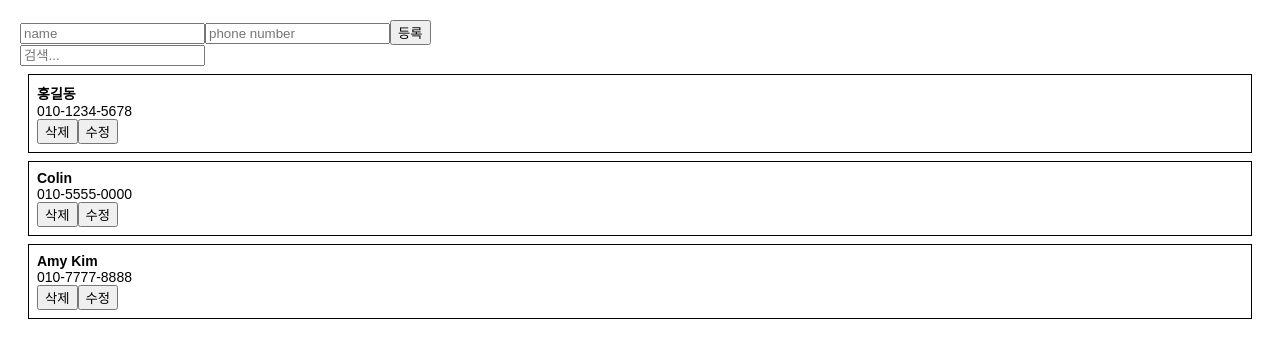
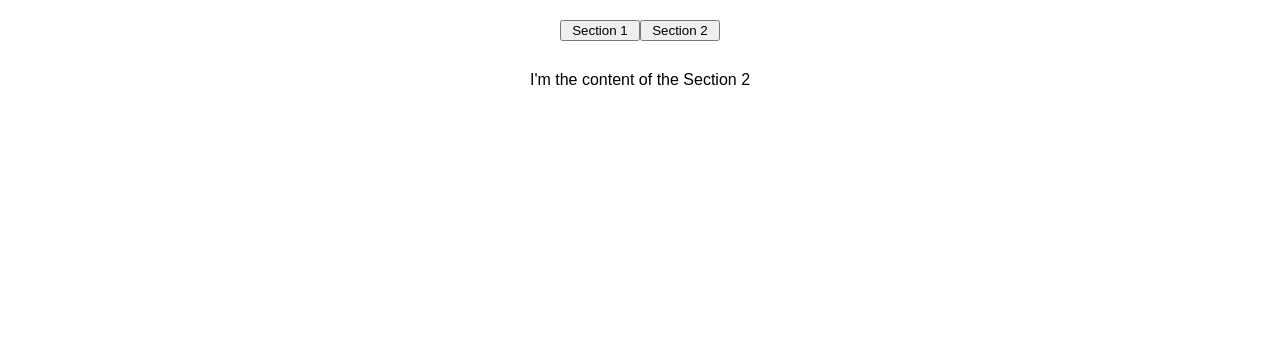
Before and after one commit to minnheima/my-app, a React (Create React App) app: page / in a window 1280 px wide. Shown: the top 358 px of the page. Built offline with nearby package versions, Linux system fonts and the light colour scheme.

Commit message:
hooks 공부

```diff
--- a/src/App.css
+++ b/src/App.css
@@ -2,7 +2,7 @@
   text-align: center;
 }
 
-.App-logo {
+/* .App-logo {
   height: 40vmin;
   pointer-events: none;
 }
@@ -35,4 +35,13 @@
   to {
     transform: rotate(360deg);
   }
+} */
+button {
+  width: 5rem;
 }
+.content-box {
+  font-size: 16px;
+  color: #000;
+  text-align: center;
+  margin-top: 30px;
+}
--- a/src/App.js
+++ b/src/App.js
@@ -1,108 +1,42 @@
-// import { info } from 'node-sass';
-import React, { Component } from 'react';
-import './App.css';
-import PhoneForm from './Components/PhoneForm';
-import PhoneInfoList from './Components/PhoneInfoList';
+import React, { useState } from "react";
+import "./App.css";
 
-// function App() {
-//   return (
-//     <div className="App">
-//       <header className="App-header">
-//         <img src={logo} className="App-logo" alt="logo" />
-//         <p>
-//           Edit <code>src/App.js</code> and save to reload.
-//         </p>
-//         <a
-//           className="App-link"
-//           href="https://reactjs.org"
-//           target="_blank"
-//           rel="noopener noreferrer"
-//         >
-//           Learn React
-//         </a>
-//       </header>
-//     </div>
-//   );
-// }
-class App extends Component {
-  //id는 렌더링 될 필요가 없기 때문에 state 넣어주지 않아도 된다
-  id = 3;
-  state = {
-    information: [
-      {
-        id: 0,
-        name: '홍길동',
-        phone: '010-1234-5678',
-      },
-      {
-        id: 1,
-        name: 'Colin',
-        phone: '010-5555-0000',
-      },
-      {
-        id: 2,
-        name: 'Amy Kim',
-        phone: '010-7777-8888',
-      },
-    ],
-    keyword: '',
+// Hooks 공부
+
+const content = [
+  {
+    tab: "Section 1",
+    cont: "I'm the content of the Section 1",
+  },
+  {
+    tab: "Section 2",
+    cont: "I'm the content of the Section 2",
+  },
+];
+
+const useTabs = (iniTab, allTabs) => {
+  const [currentIdx, setCurrentIdx] = useState(iniTab);
+  if (!allTabs || !Array.isArray(allTabs)) {
+    return;
+  }
+  return {
+    currentItem: allTabs[currentIdx],
+    changeItem: setCurrentIdx,
   };
+};
 
-  handleChange = (e) => {
-    this.setState({
-      keyword: e.target.value,
-    })
-  };
-  handleCreate = (data) => {
-    const { information } = this.state;
-    this.setState({
-      information: information.concat(Object.assign({}, data, {
-        id: this.id++
-      }))
-    });
-  };
-  handleRemove = (id)=> {
-    const { information } = this.state;
-    this.setState({
-      information: information.filter(info => info.id !== id)
-    });
-  };
-  handleUpdate = (id, data) => {
-    const { information } = this.state;
-    this.setState({
-      information: information.map(
-        info => {
-          if(info.id === id){
-            return {
-              id,
-              ...data,
-            };
-          }
-          return info;
-        }
-      )
-    });
-  };
+const App = () => {
+  const { currentItem, changeItem } = useTabs(1, content);
 
-  render(){
-    return (
-      <div>
-        <PhoneForm onCreate={this.handleCreate} />
-        <input
-          value={this.state.keyword}
-          onChange={this.handleChange}
-          placeholder="검색..."
-        />
-        <PhoneInfoList
-          data={this.state.information.filter(
-            info => info.name.indexOf(this.state.keyword) > -1
-          )}
-          onRemove={this.handleRemove}
-          onUpdate={this.handleUpdate}
-        />
-      </div>
-    )
-  }
-}
-
+  return (
+    <div className="App">
+      {content.map((section, idx) => (
+        <button onClick={() => changeItem(idx)} key={section.tab}>
+          {section.tab}
+        </button>
+      ))}
+      <div className="content-box">{currentItem.cont}</div>
+    </div>
+  );
+};
 export default App;
```
